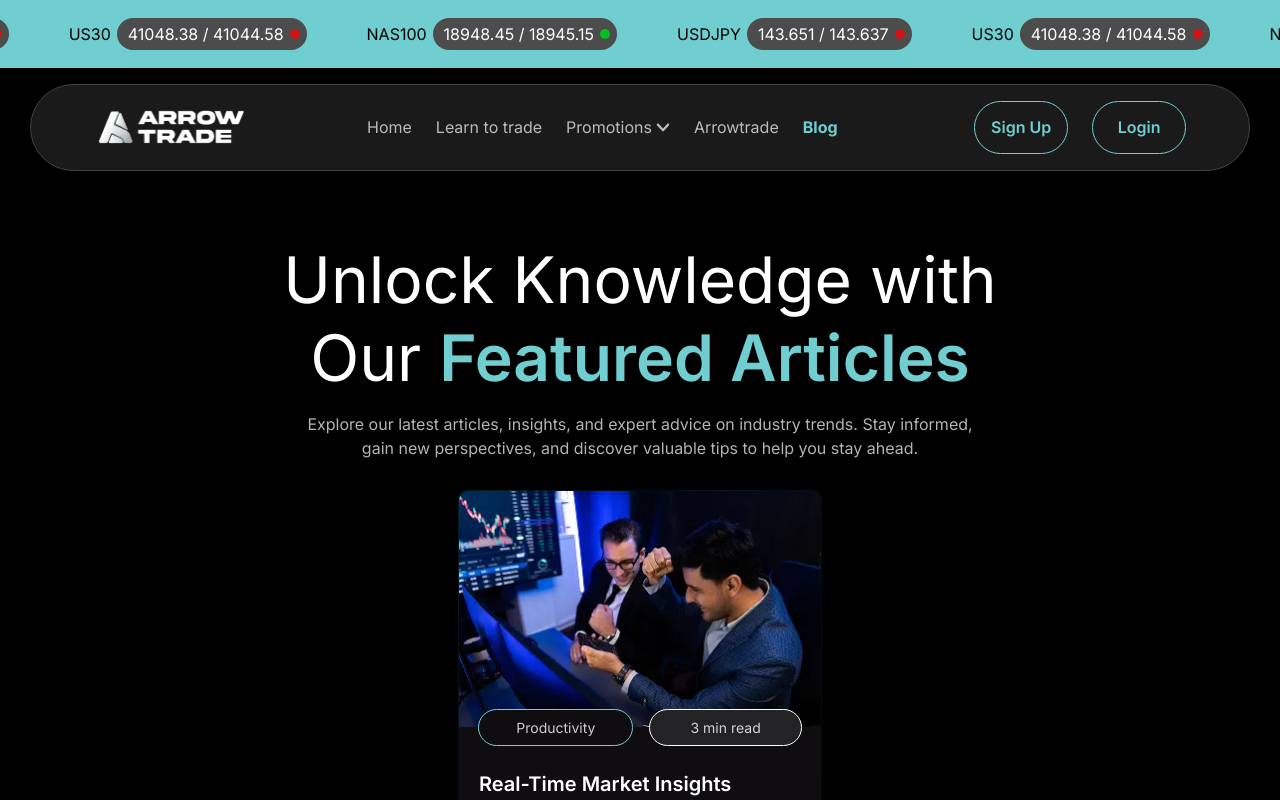
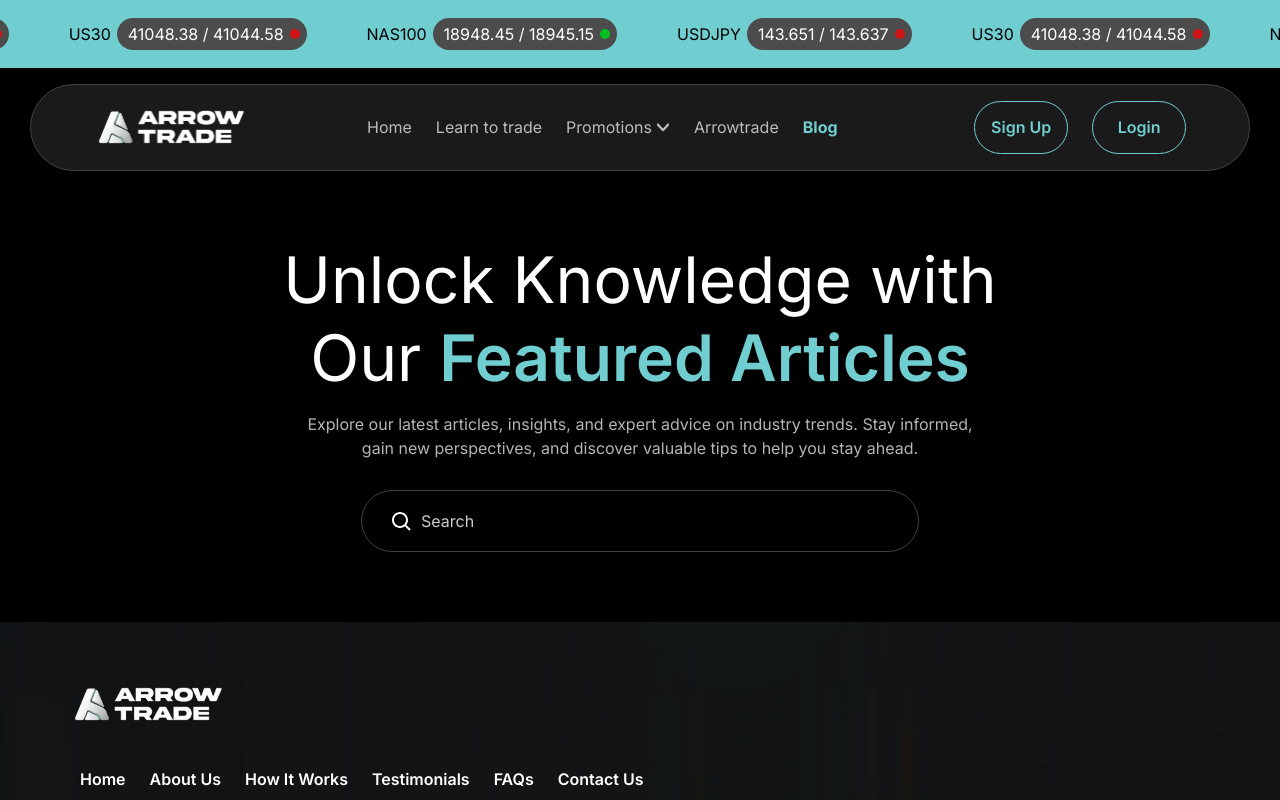
Before and after one commit to tusharswami534/next-test-3, a Next.js app: page / in a window 1280 px wide. Shown: the top 800 px of the page. Built offline with nearby package versions, Linux system fonts and the light colour scheme.

Commit message:
update ocde

```diff
--- a/src/app/page.tsx
+++ b/src/app/page.tsx
@@ -3,7 +3,7 @@ import CommonMarquee from "@/components/common/CommonMarquee";
 import Hero from "@/components/Blog/Hero";
 import Footer from "@/components/common/Footer";
 import Market from "@/components/blog details/Market";
-import BlogCard from "@/components/common/BlogCard";
+import Blogs from "@/components/Blog/Blogs";
 
 export default function Home() {
   return (
@@ -12,7 +12,7 @@ export default function Home() {
       <Navbar />
       <Hero />
       {/* <Market /> */}
-      <BlogCard />
+      <Blogs />
       <Footer />
     </>
   );
--- a/src/components/Blog/Blogs.tsx
+++ b/src/components/Blog/Blogs.tsx
@@ -1,7 +1,25 @@
+import { SearchIcon } from "@/utils/icons";
 import React from "react";
 
 const Blogs = () => {
-  return <div>Blogs</div>;
+  return (
+    <div className="flex justify-center items-center">
+      <div className="container flex justify-center items-center flex-col max-w-[1140px]">
+        <div className="flex py-[18px] gap-2.5 items-center px-[30px] max-w-[558px] rounded-[39px] border border-solid border-white/25 w-full mb-[70px]">
+          <label htmlFor="search">
+            {" "}
+            <SearchIcon />
+          </label>
+          <input
+            id="search"
+            className="outline-none w-4/5 border-none bg-transparent text-white/80 placeholder:text-white/80 leading-[150%] max-md:text-sm"
+            type="text"
+            placeholder="Search"
+          />
+        </div>
+      </div>
+    </div>
+  );
 };
 
 export default Blogs;
--- a/src/utils/helper.ts
+++ b/src/utils/helper.ts
@@ -29,6 +29,16 @@ interface MarketInsights {
 interface ChangingGame {
   title: string;
   description: string;
+}
+
+interface ArticleCardList {
+  image: string;
+  date: string;
+  timeReamining: string;
+  title: string;
+  description: string;
+  authorImg: string;
+  authorName: string;
 }
 
 export const NAVBAR_LIST: NavbarItem[] = [
@@ -196,86 +206,95 @@ export const CHANGING_GAME_HEADING_LIST: string[] = [
   "Customized Insights for Individual Strategies",
 ];
 
-export const ARTICLES_CARD_LIST:ArticleCardList[] = [
+export const ARTICLES_CARD_LIST: ArticleCardList[] = [
   {
-      image:"/assets/images/real-time-img.webp",
-      date:"31 Jan 2025",
-      timeReamining:"3 min read",
-      title:"Real-Time Market Insights",
-      description:"Stay ahead with AI-driven analytics, real-time news updates, and expert market research to make informed decisions.",
-      authorImg:"/assets/images/darrell-img.webp",
-      authorName:"Darrell Steward"
+    image: "/assets/images/webp/real-time.webp",
+    date: "31 Jan 2025",
+    timeReamining: "3 min read",
+    title: "Real-Time Market Insights",
+    description:
+      "Stay ahead with AI-driven analytics, real-time news updates, and expert market research to make informed decisions.",
+    authorImg: "/assets/images/darrell-img.webp",
+    authorName: "Darrell Steward",
   },
   {
-      image:"/assets/images/advance-trading-img.webp",
-      date:"29 Jan 2025",
-      timeReamining:"7 min read",
-      title:"Advanced Trading Platform",
-      description:"Experience lightning-fast execution, customizable charts, and an intuitive interface designed for traders of all levels.",
-      authorImg:"/assets/images/jerome-img.webp",
-      authorName:"Jerome Bell"
+    image: "/assets/images/webp/advanced.webp",
+    date: "29 Jan 2025",
+    timeReamining: "7 min read",
+    title: "Advanced Trading Platform",
+    description:
+      "Experience lightning-fast execution, customizable charts, and an intuitive interface designed for traders of all levels.",
+    authorImg: "/assets/images/jerome-img.webp",
+    authorName: "Jerome Bell",
   },
   {
-      image:"/assets/images/mastering-img.webp",
-      date:"20 Dec 2024",
-      timeReamining:"4 min read",
-      title:"Mastering the Markets",
-      description:"Mastering the markets involves developing a comprehensive understanding of how financial markets work, creating.",
-      authorImg:"/assets/images/eleanor-img.webp",
-      authorName:"Eleanor Pena"
+    image: "/assets/images/webp/mastering.webp",
+    date: "20 Dec 2024",
+    timeReamining: "4 min read",
+    title: "Mastering the Markets",
+    description:
+      "Mastering the markets involves developing a comprehensive understanding of how financial markets work, creating.",
+    authorImg: "/assets/images/eleanor-img.webp",
+    authorName: "Eleanor Pena",
   },
   {
-      image:"/assets/images/risk-management-img.webp",
-      date:"17 Nov 2024",
-      timeReamining:"5 min read",
-      title:"Risk Management in Trading",
-      description:"Risk management is a critical component of successful trading. without effective risk management strategies, traders.",
-      authorImg:"/assets/images/leslie-img.webp",
-      authorName:"Leslie Alexander"
+    image: "/assets/images/webp/risk-management.webp",
+    date: "17 Nov 2024",
+    timeReamining: "5 min read",
+    title: "Risk Management in Trading",
+    description:
+      "Risk management is a critical component of successful trading. without effective risk management strategies, traders.",
+    authorImg: "/assets/images/leslie-img.webp",
+    authorName: "Leslie Alexander",
   },
   {
-      image:"/assets/images/building-portfoliyo-img.webp",
-      date:"22 Oct 2024",
-      timeReamining:"2 min read",
-      title:"Building a Diversified Portfolio",
-      description:"Building a diversified portfolio is an essential strategy for managing risk while aiming for steady returns over time.",
-      authorImg:"/assets/images/wade-img.webp",
-      authorName:"Wade Warren"
+    image: "/assets/images/webp/building.webp",
+    date: "22 Oct 2024",
+    timeReamining: "2 min read",
+    title: "Building a Diversified Portfolio",
+    description:
+      "Building a diversified portfolio is an essential strategy for managing risk while aiming for steady returns over time.",
+    authorImg: "/assets/images/wade-img.webp",
+    authorName: "Wade Warren",
   },
   {
-      image:"/assets/images/psychology-trading-img.webp",
-      date:"27 Sep 2024",
-      timeReamining:"6 min read",
-      title:"The Psychology of Trading",
-      description:"Trading isn’t just about numbers, charts, and market analysis—it’s also a game of emotions and psychology.",
-      authorImg:"/assets/images/kristin-waston.webp",
-      authorName:"Kristin Watson"
+    image: "/assets/images/webp/psychology.webp",
+    date: "27 Sep 2024",
+    timeReamining: "6 min read",
+    title: "The Psychology of Trading",
+    description:
+      "Trading isn’t just about numbers, charts, and market analysis—it’s also a game of emotions and psychology.",
+    authorImg: "/assets/images/kristin-waston.webp",
+    authorName: "Kristin Watson",
   },
   {
-      image:"/assets/images/developing-trading-img.webp",
-      date:"02 Aug 2024",
-      timeReamining:"8 min read",
-      title:"Developing a Trading Strategy",
-      description:"Identify trends (up, down, sideways) and develop strategies that capitalize on the direction of the market.",
-      authorImg:"/assets/images/hawkins-img.webp",
-      authorName:"Guy Hawkins"
+    image: "",
+    date: "02 Aug 2024",
+    timeReamining: "8 min read",
+    title: "Developing a Trading Strategy",
+    description:
+      "Identify trends (up, down, sideways) and develop strategies that capitalize on the direction of the market.",
+    authorImg: "/assets/images/hawkins-img.webp",
+    authorName: "Guy Hawkins",
   },
   {
-      image:"/assets/images/security-img.webp",
-      date:"12 July 2025",
-      timeReamining:"9 min read",
-      title:"Security & Reliability",
-      description:"Your investments are safe with robust encryption, multi-layer authentication, and secure transaction processing.",
-      authorImg:"/assets/images/jacob-img.webp",
-      authorName:"Jacob Jones"
+    image: "/assets/images/security-img.webp",
+    date: "12 July 2025",
+    timeReamining: "9 min read",
+    title: "Security & Reliability",
+    description:
+      "Your investments are safe with robust encryption, multi-layer authentication, and secure transaction processing.",
+    authorImg: "/assets/images/jacob-img.webp",
+    authorName: "Jacob Jones",
   },
   {
-      image:"/assets/images/mobile-trading-img.webp",
-      date:"21 June 2025",
-      timeReamining:"7 min read",
-      title:"Seamless Mobile Trading",
-      description:"Access your portfolio and trade on the go with a powerful mobile app designed for performance and ease of use.",
-      authorImg:"/assets/images/courtney-img.webp",
-      authorName:"Courtney Henry"
+    image: "/assets/images/mobile-trading-img.webp",
+    date: "21 June 2025",
+    timeReamining: "7 min read",
+    title: "Seamless Mobile Trading",
+    description:
+      "Access your portfolio and trade on the go with a powerful mobile app designed for performance and ease of use.",
+    authorImg: "/assets/images/courtney-img.webp",
+    authorName: "Courtney Henry",
   },
-]
+];
```
